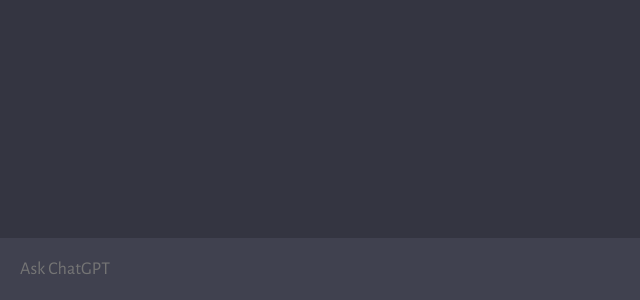
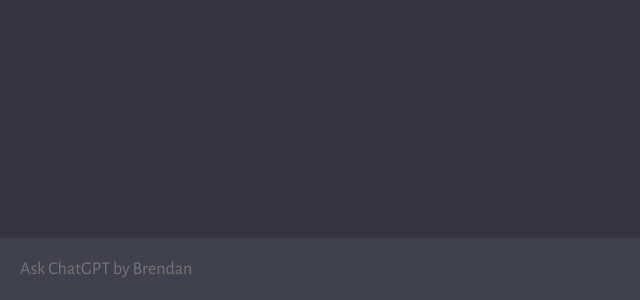
Before and after one commit to BrendanDenzel/ChatGPT-by-Brendan, a website built with Vite: page client/index.html in a window 1280 px wide. Shown: the part 500-800 px from the top of the page, 0-640 px from the left. Built offline with nearby package versions, Linux system fonts and the light colour scheme.

Commit message:
Update index.html

```diff
--- a/client/index.html
+++ b/client/index.html
@@ -12,7 +12,7 @@
       <div id="chat_container"></div>
 
       <form>
-        <textarea name="prompt" rows="1" cols="1" placeholder="Ask ChatGPT"></textarea>
+        <textarea name="prompt" rows="1" cols="1" placeholder="Ask ChatGPT by Brendan"></textarea>
         <button type="submit"><img src="assets/send.svg" /></button>
       </form>
     </div>
```
